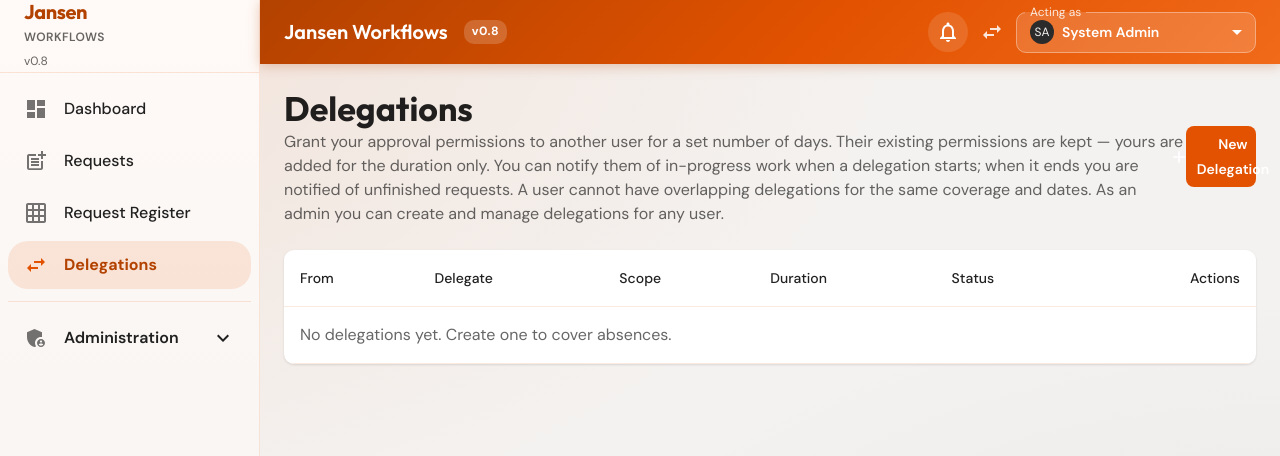
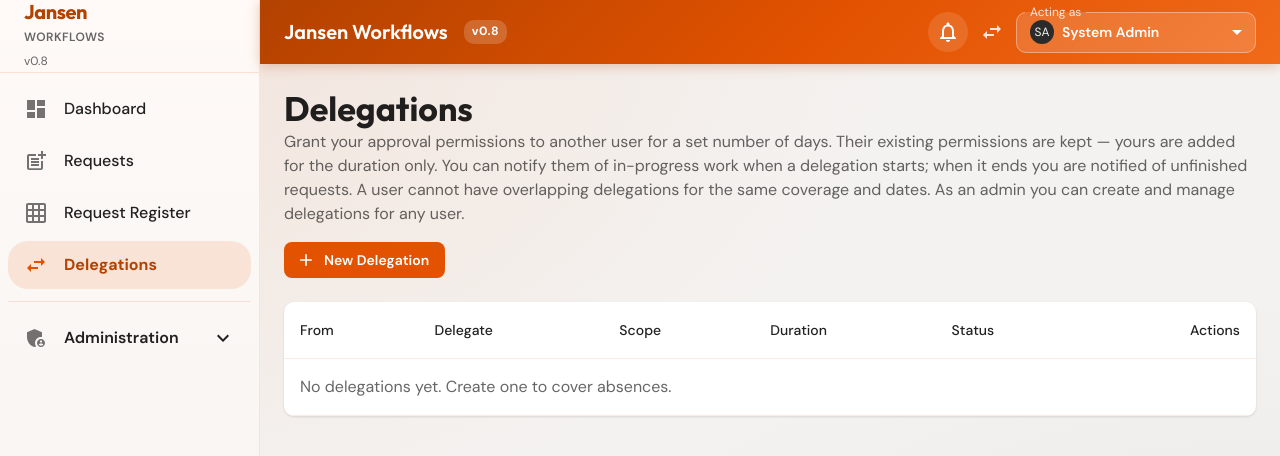
Before and after one commit to srtviperjr/workflow, a React (Vite) app: page /delegations in a window 1280 px wide. Shown: the top 456 px of the page. Built offline with nearby package versions, Linux system fonts and the light colour scheme.

Commit message:
Move New Delegation button under the page title
Align the create action on the left below the description, matching
the Dashboard New Request placement instead of the right-side header.

Co-authored-by: srtviperjr <srtviperjr@users.noreply.github.com>

```diff
--- a/src/pages/DelegationsPage.tsx
+++ b/src/pages/DelegationsPage.tsx
@@ -368,17 +368,11 @@ export function DelegationsPage() {
 
   return (
     <Box>
-      <Stack
-        direction="row"
-        justifyContent="space-between"
-        alignItems="center"
-        mb={3}
-      >
-        <Box>
+      <Box mb={3}>
         <Typography variant="h4" fontWeight={700}>
           Delegations
         </Typography>
-          <Typography color="text.secondary">
+        <Typography color="text.secondary" mb={2}>
           Grant your approval permissions to another user for a set number of
           days. Their existing permissions are kept — yours are added for the
           duration only. You can notify them of in-progress work when a
@@ -390,11 +384,10 @@ export function DelegationsPage() {
           {isAdmin &&
             ' As an admin you can create and manage delegations for any user.'}
         </Typography>
-        </Box>
         <Button variant="contained" startIcon={<AddIcon />} onClick={openCreate}>
           New Delegation
         </Button>
-      </Stack>
+      </Box>
 
       <TableContainer component={Paper} elevation={1}>
         <Table>
```
Lines whose indentation alone changed are shown as unchanged.
